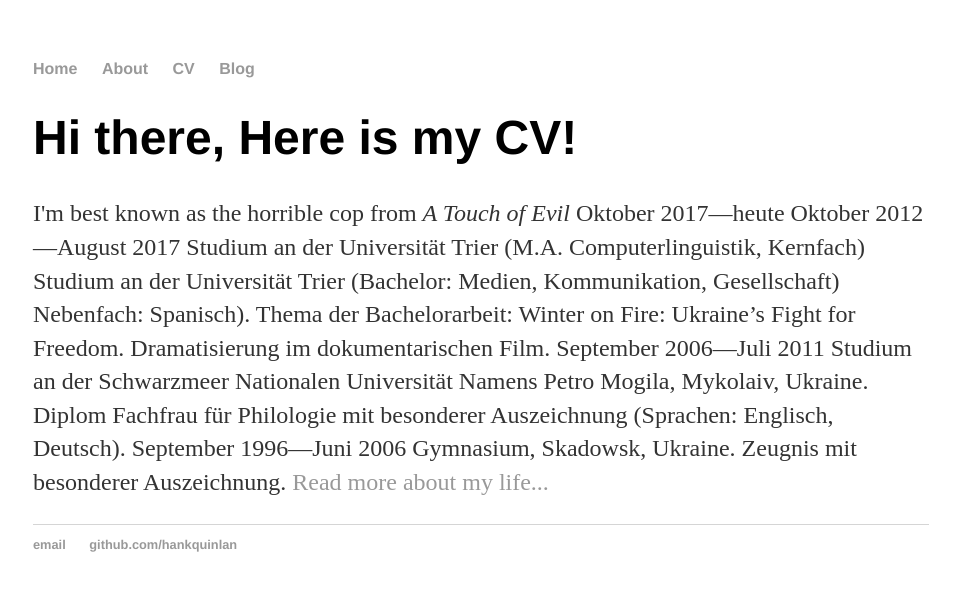
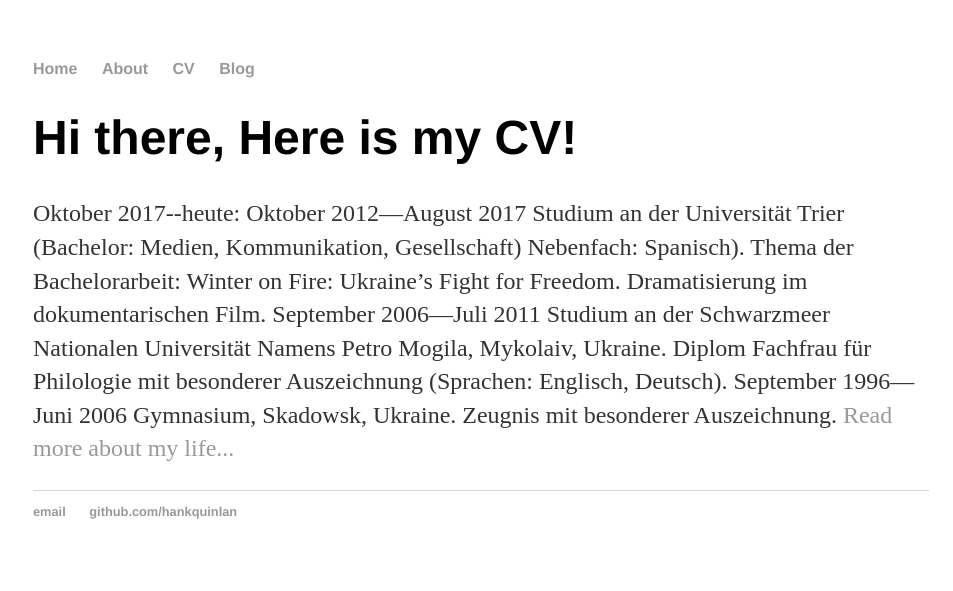
Before and after one commit to JuliaDudar/JuliaDudar.github.io, a Jekyll site: the page built from about.html, in a window 1280 px wide. Shown: the top 591 px of the page, without its empty margins (159-1112 px from the left). Built offline with Jekyll 4.4.1, drawn with Linux system fonts in a browser that asks for light colours.

Commit message:
Update about.html

```diff
--- a/about.html
+++ b/about.html
@@ -4,9 +4,8 @@ title: about me
 ---
 <div class="blurb">
 	<h1>Hi there, Here is my CV!</h1>
-	<p>I'm best known as the horrible cop from <em>A Touch of Evil</em> Oktober 2017—heute
+	<p>Oktober 2017--heute:</em>
 Oktober 2012—August 2017
-Studium an der Universität Trier (M.A. Computerlinguistik, Kernfach)
 Studium an der Universität Trier
 (Bachelor: Medien, Kommunikation, Gesellschaft) Nebenfach: Spanisch). Thema der Bachelorarbeit: Winter on Fire: Ukraine’s Fight for Freedom. Dramatisierung im dokumentarischen Film.
 September 2006—Juli 2011
```
